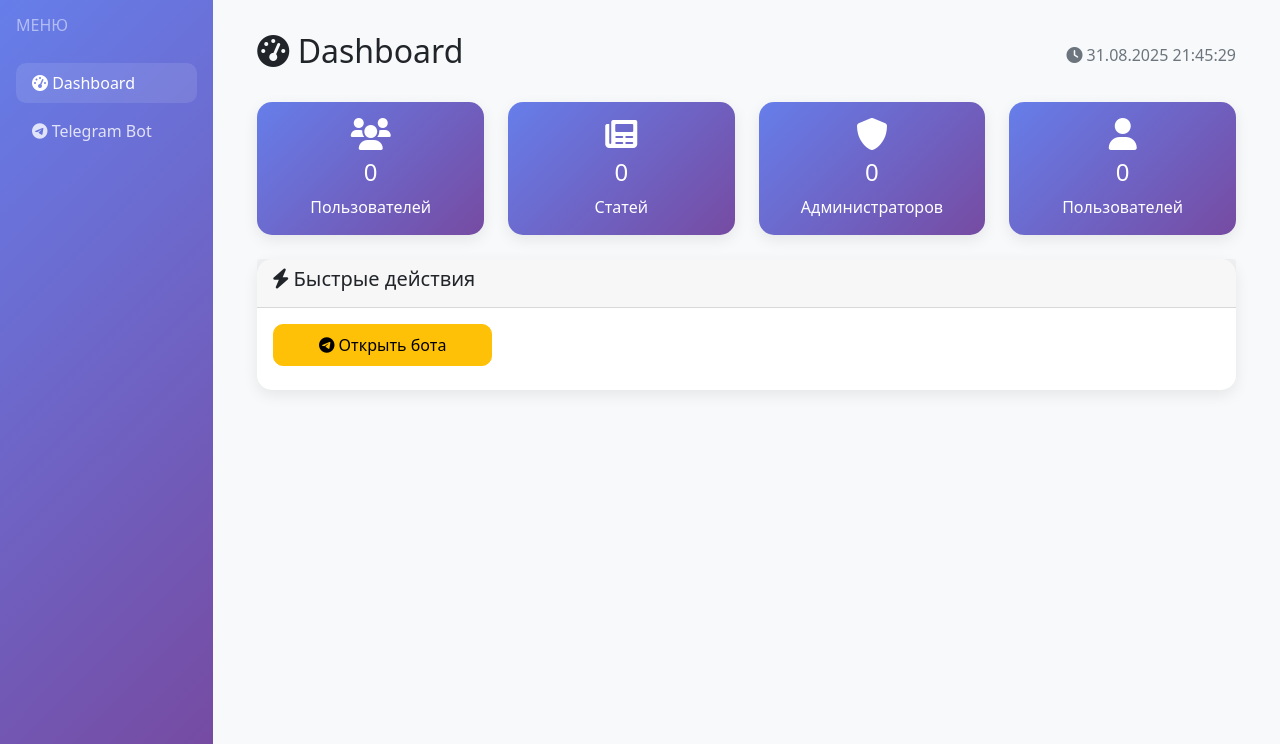
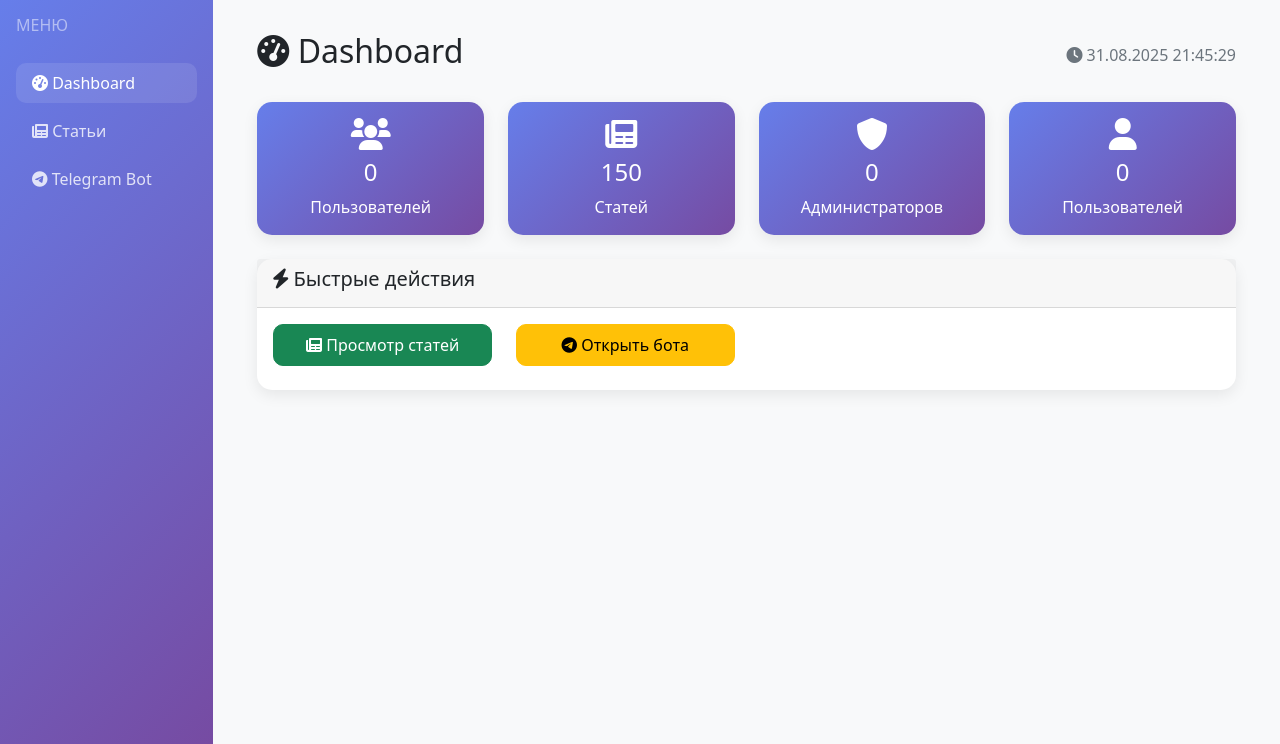
Before and after one commit to InnokentyB/tg_article_bot, a Flask app: template templates/dashboard.html in a window 1280 px wide. Shown: the part 56-800 px from the top of the page. Run offline with Flask 3, Linux system fonts and the light colour scheme; the template is opened without the code that fills it, so the values that code supplies are empty; parts of the project's set-up code (start-up, migrations or seed data) failed here and were passed over.

Commit message:
Add navigation links to dashboard - articles for all users, users for admins

```diff
--- a/templates/dashboard.html
+++ b/templates/dashboard.html
@@ -91,15 +91,15 @@
                                 <i class="fas fa-tachometer-alt"></i> Dashboard
                             </a>
                         </li>
+                        <li class="nav-item">
+                            <a class="nav-link" href="/articles">
+                                <i class="fas fa-newspaper"></i> Статьи
+                            </a>
+                        </li>
                         {% if is_admin %}
                         <li class="nav-item">
                             <a class="nav-link" href="/users">
                                 <i class="fas fa-users"></i> Пользователи
-                            </a>
-                        </li>
-                        <li class="nav-item">
-                            <a class="nav-link" href="/articles">
-                                <i class="fas fa-newspaper"></i> Статьи
                             </a>
                         </li>
                         <li class="nav-item">
@@ -147,7 +147,7 @@
                             <div class="card stats-card">
                                 <div class="card-body text-center">
                                     <i class="fas fa-newspaper fa-2x mb-2"></i>
-                                    <h4>0</h4>
+                                    <h4>{{ stats.total_articles if stats.total_articles else 150 }}</h4>
                                     <p class="mb-0">Статей</p>
                                 </div>
                             </div>
@@ -181,15 +181,15 @@
                                 </div>
                                 <div class="card-body">
                                     <div class="row">
+                                        <div class="col-md-3 mb-2">
+                                            <a href="/articles" class="btn btn-success btn-action w-100">
+                                                <i class="fas fa-newspaper"></i> Просмотр статей
+                                            </a>
+                                        </div>
                                         {% if is_admin %}
                                         <div class="col-md-3 mb-2">
                                             <a href="/users" class="btn btn-primary btn-action w-100">
                                                 <i class="fas fa-users"></i> Управление пользователями
-                                            </a>
-                                        </div>
-                                        <div class="col-md-3 mb-2">
-                                            <a href="/articles" class="btn btn-success btn-action w-100">
-                                                <i class="fas fa-newspaper"></i> Просмотр статей
                                             </a>
                                         </div>
                                         <div class="col-md-3 mb-2">
```
Also changed, not shown: web_admin_railway.py (+6 -1 lines).
